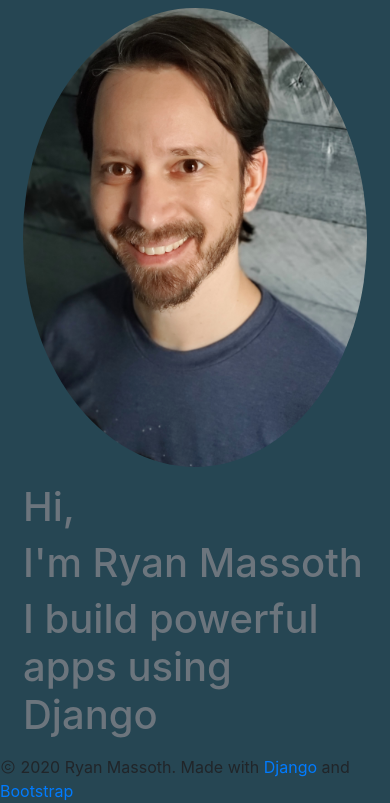
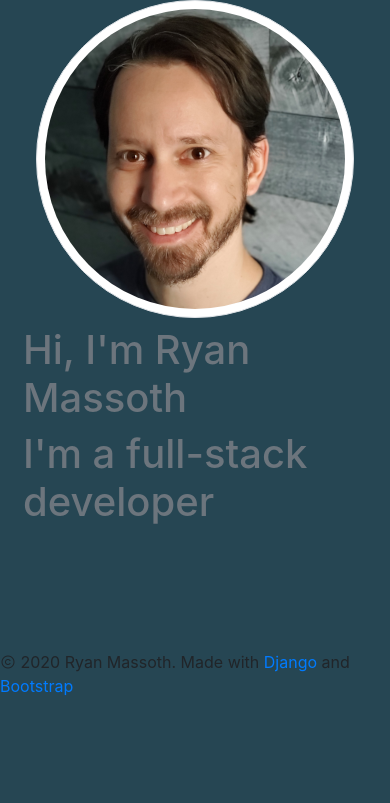
Before and after one commit to rmassoth/ryanmassoth.com, a Django app: template home/templates/home/index.html in a window 390 px wide. Shown: the part 146-949 px from the top of the page. After the commit the page ends 841 px from the top, so only its background shows below. Run offline with Django 3.2, Linux system fonts and the light colour scheme; the template is opened without the code that fills it, so the values that code supplies are empty; some libraries are stand-ins or nearby versions.

Commit message:
Cleaned up css to remove unused styles. Added new cropped resized image. Finished adding appropriate bootstrap options for flex and responsive front page.

```diff
--- a/home/static/home/home.css
+++ b/home/static/home/home.css
@@ -1,8 +1,4 @@
 /* Main site style sheet*/
-
-/*.navbar{
-	background: linear-gradient(to bottom, #2a9d8f 10%, #264653 100%);
-}*/
 
 .navbar{
 	background-color: #264653;
@@ -11,7 +7,3 @@
 body{
 	background-color: #264653 !important;
 }
-
-.profile{
-	border-radius: 50%;
-}
--- a/home/templates/home/index.html
+++ b/home/templates/home/index.html
@@ -3,13 +3,12 @@
 
 {% block maincontent %}
 
-<div class="container text-muted">
-	<div class="d-flex flex-md-row flex-column">
-		<img class='p-2 profile img-fluid' src="{% static 'home/ryan_at_home.png' %}" >
-		<div class="d-flex p-2 flex-column justify-content-center">
-			<h1>Hi,</h1>
-			<h1>I'm Ryan Massoth</h1>
-			<h1>I build powerful apps using Django</h1>
+<div class="container">
+	<div class="d-flex flex-column">
+		<img class="p-2 profile img-fluid img-thumbnail rounded-circle mx-auto" src="{% static 'home/ryan_at_home3.png' %}" >
+		<div class="d-flex p-2 mx-auto flex-column justify-content-center text-secondary">
+			<h1>Hi, I'm Ryan Massoth</h1>
+			<h1>I'm a full-stack developer</h1>
 		</div>
 	</div>
 </div>
```
Also changed, not shown: home/static/home/ryan_at_home3.png (added).
